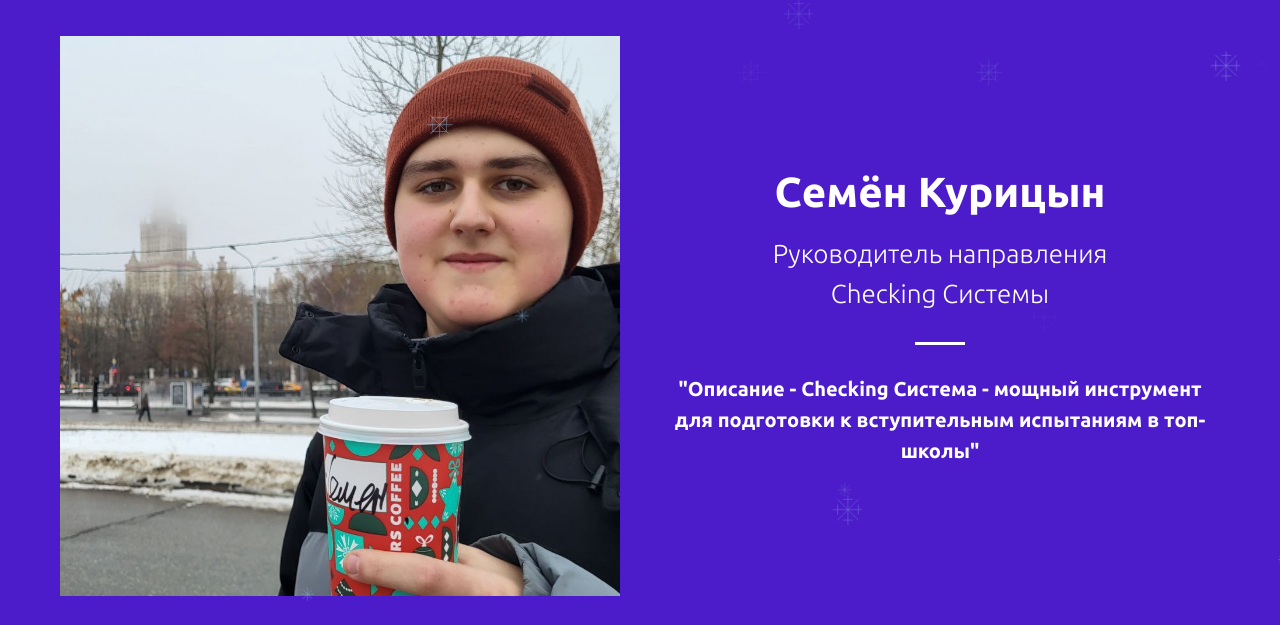
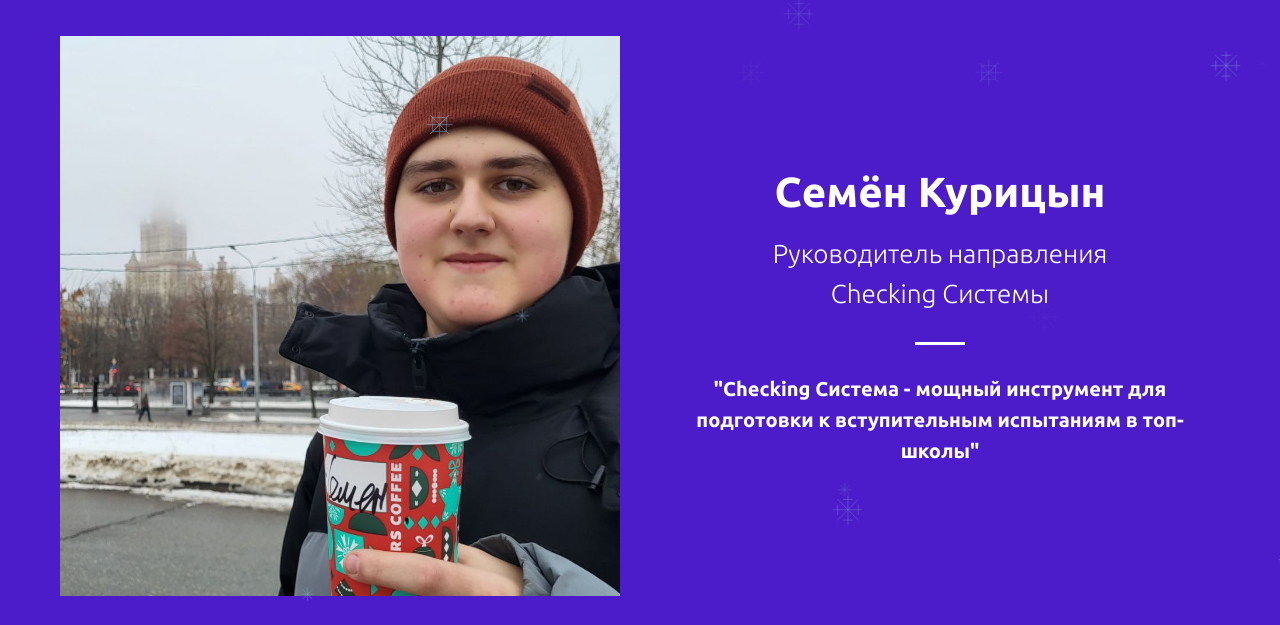
Before and after one commit to DaniilRoitenberg688/youngrep1, a Flask app: page /checking_system in a window 1280 px wide. Shown: the part 662-1287 px from the top of the page. Run offline with Flask 3, Linux system fonts and the light colour scheme; data comes from the database, SQL or seed files in the repository; some libraries are stand-ins or nearby versions.

Commit message:
new edit

```diff
--- a/app/templates/main/checking_system.html
+++ b/app/templates/main/checking_system.html
@@ -1206,7 +1206,7 @@
                             </div>
                             <div class="t-divider t480__line t-margin_auto" style="background-color: #ffffff;"></div>
                             <div class="t480__descr t-descr t-descr_md t-margin_auto" field="descr"><strong
-                                    style="color: rgb(255, 255, 255);">"Описание - Checking Система - мощный инструмент
+                                    style="color: rgb(255, 255, 255);">"Checking Система - мощный инструмент
                                 для подготовки к вступительным испытаниям в топ-школы"</strong></div>
                         </div>
                     </div>
```
